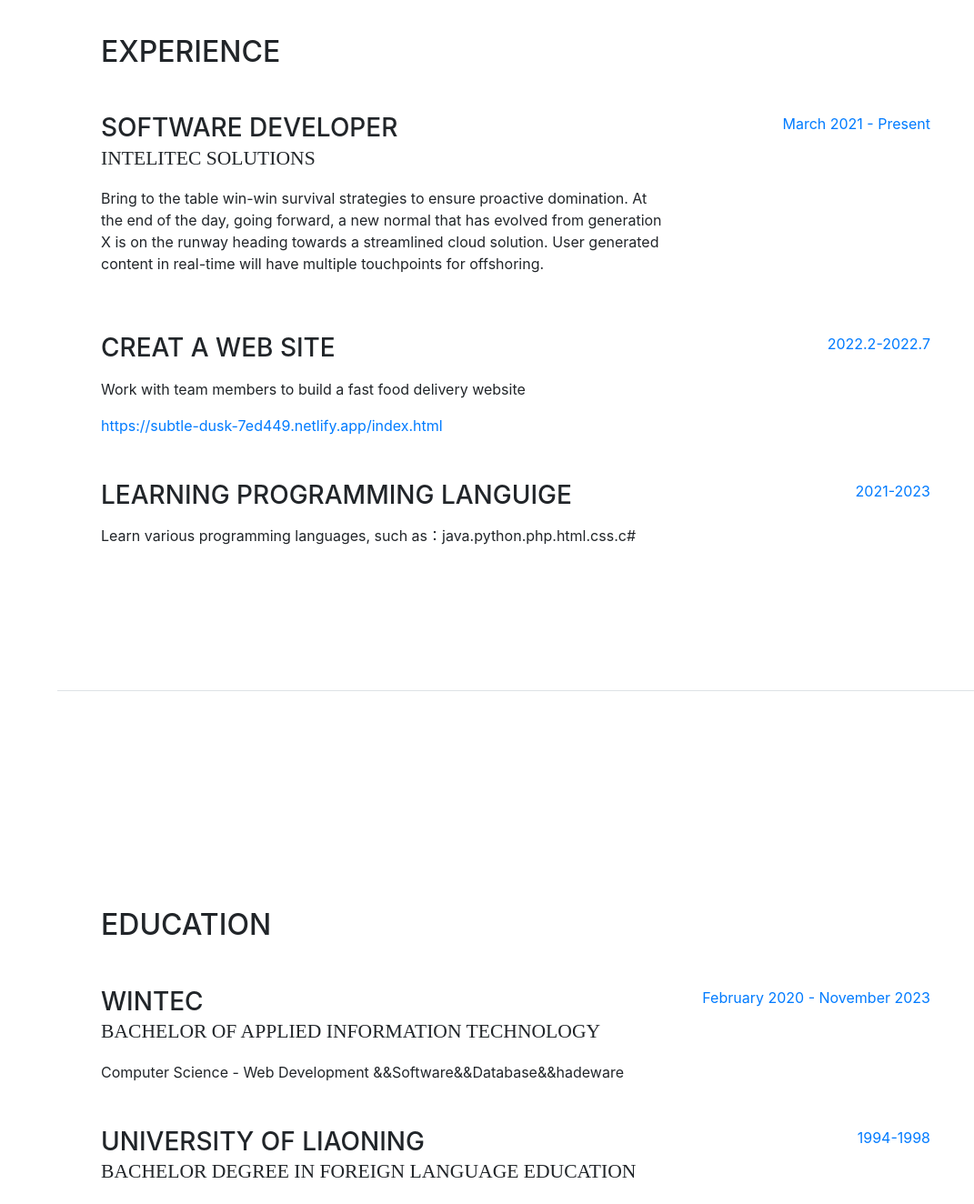
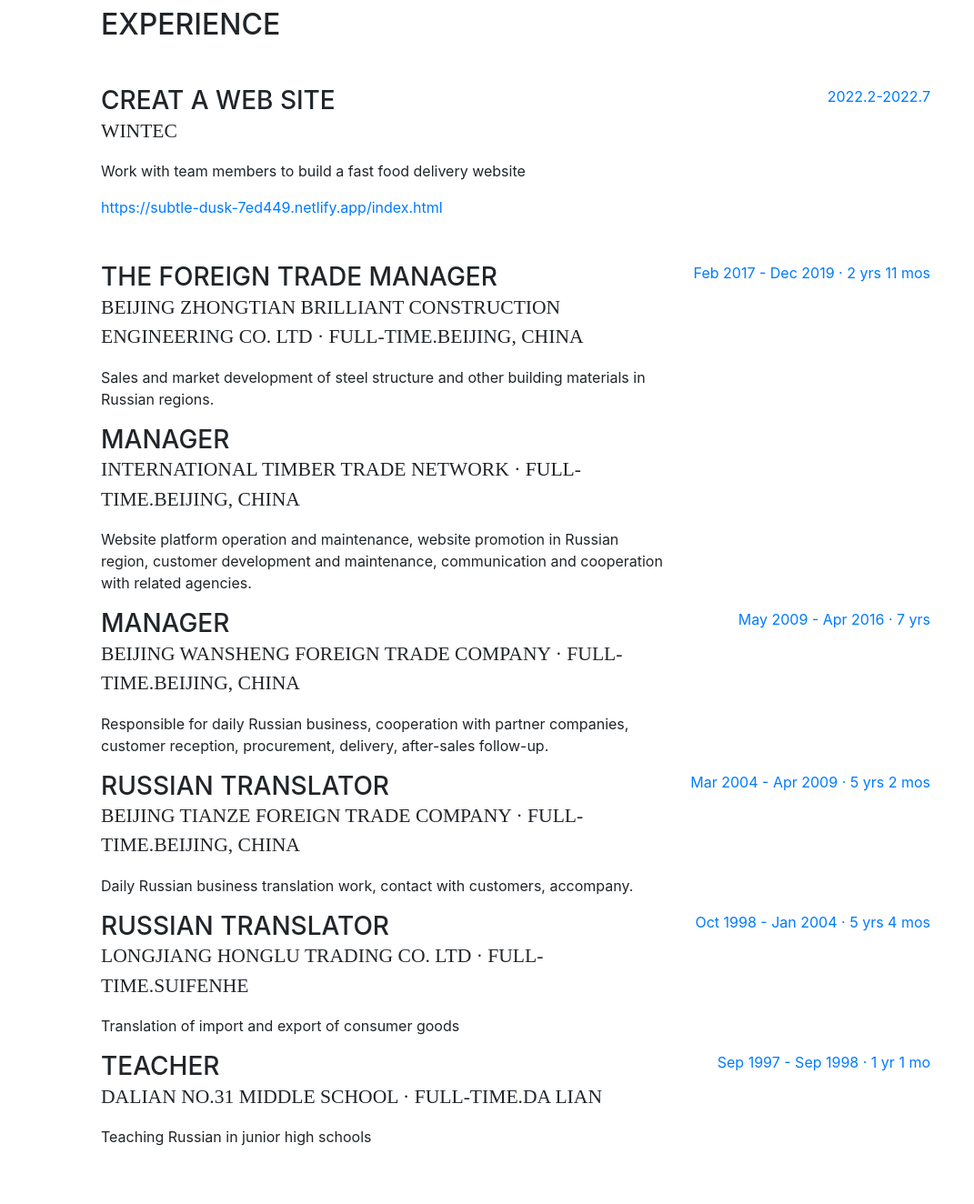
Before and after one commit to qwertrty/portfolio, a website with bundled scripts: page index.html in a window 1280 px wide. Shown: the part 840-2164 px from the top of the page at 91% size, without its empty margins (209-1280 px from the left). Built offline with nearby package versions, Linux system fonts and the light colour scheme; a web font is replaced by a local one.

Commit message:
Update index.html

```diff
--- a/index.html
+++ b/index.html
@@ -113,21 +113,12 @@
         <div class="my-auto">
           <h2 class="mb-5">Experience</h2>
 
-          <div class="resume-item d-flex flex-column flex-md-row mb-5">
-            <div class="resume-content mr-auto">
-              <h3 class="mb-0">software Developer</h3>
-              <div class="subheading mb-3">Intelitec Solutions</div>
-              <p>Bring to the table win-win survival strategies to ensure proactive domination. At the end of the day, going forward, a new normal that has evolved from generation X is on the runway heading towards a streamlined cloud solution. User generated content in real-time will have multiple touchpoints for offshoring.</p>
-            </div>
-            <div class="resume-date text-md-right">
-              <span class="text-primary">March 2021 - Present</span>
-            </div>
-          </div>
+
 
           <div class="resume-item d-flex flex-column flex-md-row mb-5">
             <div class="resume-content mr-auto">
               <h3 class="mb-0">creat a web site</h3>
-              <div class="subheading mb-3"></div>
+              <div class="subheading mb-3">wintec</div>
               <p>Work with team members to build a fast food delivery website</p>
                <a href="https://subtle-dusk-7ed449.netlify.app/index.html">https://subtle-dusk-7ed449.netlify.app/index.html</a>
             </div>
@@ -136,25 +127,67 @@
             </div>
           </div>
 
-          <div class="resume-item d-flex flex-column flex-md-row mb-5">
+          <div class="resume-item d-flex flex-column flex-md-row">
             <div class="resume-content mr-auto">
-              <h3 class="mb-0">learning programming languige</h3>
-              <div class="subheading mb-3"></div>
-              <p>Learn various programming languages, such as：java.python.php.html.css.c#</p>
+              <h3 class="mb-0">The foreign trade manager</h3>
+              <div class="subheading mb-3">Beijing zhongtian brilliant construction engineering co. LTD · Full-time.Beijing, China</div>
+              <p>Sales and market development of steel structure and other building materials in Russian regions.</p>
             </div>
             <div class="resume-date text-md-right">
-              <span class="text-primary">2021-2023</span>
+              <span class="text-primary">Feb 2017 - Dec 2019 · 2 yrs 11 mos</span>
             </div>
           </div>
 
           <div class="resume-item d-flex flex-column flex-md-row">
             <div class="resume-content mr-auto">
-              <h3 class="mb-0"></h3>
-              <div class="subheading mb-3"></div>
-              <p></p>
+              <h3 class="mb-0">Manager</h3>
+              <div class="subheading mb-3">International timber trade network · Full-time.Beijing, China</div>
+              <p>Website platform operation and maintenance, website promotion in Russian region, customer development and
+maintenance, communication and cooperation with related agencies.</p>
             </div>
             <div class="resume-date text-md-right">
               <span class="text-primary"></span>
+            </div>
+          </div>
+          <div class="resume-item d-flex flex-column flex-md-row">
+            <div class="resume-content mr-auto">
+              <h3 class="mb-0">Manager</h3>
+              <div class="subheading mb-3">Beijing wansheng foreign trade company · Full-time.Beijing, China</div>
+              <p>Responsible for daily Russian business, cooperation with partner companies, customer reception, procurement, delivery,
+after-sales follow-up.</p>
+            </div>
+            <div class="resume-date text-md-right">
+              <span class="text-primary">May 2009 - Apr 2016 · 7 yrs</span>
+            </div>
+          </div>
+          <div class="resume-item d-flex flex-column flex-md-row">
+            <div class="resume-content mr-auto">
+              <h3 class="mb-0">Russian translator</h3>
+              <div class="subheading mb-3">Beijing tianze foreign trade company · Full-time.Beijing, China</div>
+              <p>Daily Russian business translation work, contact with customers, accompany.</p>
+            </div>
+            <div class="resume-date text-md-right">
+              <span class="text-primary">Mar 2004 - Apr 2009 · 5 yrs 2 mos</span>
+            </div>
+          </div>
+          <div class="resume-item d-flex flex-column flex-md-row">
+            <div class="resume-content mr-auto">
+              <h3 class="mb-0">Russian translator</h3>
+              <div class="subheading mb-3">Longjiang honglu trading co. LTD · Full-time.Suifenhe</div>
+              <p>Translation of import and export of consumer goods</p>
+            </div>
+            <div class="resume-date text-md-right">
+              <span class="text-primary">Oct 1998 - Jan 2004 · 5 yrs 4 mos</span>
+            </div>
+          </div>
+          <div class="resume-item d-flex flex-column flex-md-row">
+            <div class="resume-content mr-auto">
+              <h3 class="mb-0">Teacher</h3>
+              <div class="subheading mb-3">Dalian no.31 middle school · Full-time.Da lian</div>
+              <p>Teaching Russian in junior high schools</p>
+            </div>
+            <div class="resume-date text-md-right">
+              <span class="text-primary">Sep 1997 - Sep 1998 · 1 yr 1 mo</span>
             </div>
           </div>
 
@@ -174,7 +207,18 @@
 
             </div>
             <div class="resume-date text-md-right">
-              <span class="text-primary">February 2020 - November 2023</span>
+              <span class="text-primary">February 2021 - 2023</span>
+            </div>
+          </div>
+           <div class="resume-item d-flex flex-column flex-md-row">
+            <div class="resume-content mr-auto">
+              <h3 class="mb-0">
+Kiwidotcom Training && Academic Institute</h3>
+              <div class="subheading mb-3">English Language</div>
+
+            </div>
+            <div class="resume-date text-md-right">
+              <span class="text-primary">jul 2020-nov 2020</span>
             </div>
           </div>
 
@@ -207,12 +251,8 @@
             <li class="list-inline-item">
               <i class="devicons devicons-javascript"></i>
             </li>
-            <li class="list-inline-item">
-              <i class="devicons devicons-jquery"></i>
-            </li>
-            <li class="list-inline-item">
-              <i class="devicons devicons-sass"></i>
-            </li>
+
+
             <li class="list-inline-item">
               <i class="devicons devicons-less"></i>
             </li>
@@ -237,7 +277,7 @@
           <ul class="fa-ul mb-0">
             <li>
               <i class="fa-li fa fa-check"></i>
-              Mobile-First, Responsive Design</li>
+             Responsive Design</li>
             <li>
               <i class="fa-li fa fa-check"></i>
               Cross Browser Testing &amp; Debugging</li>
```
